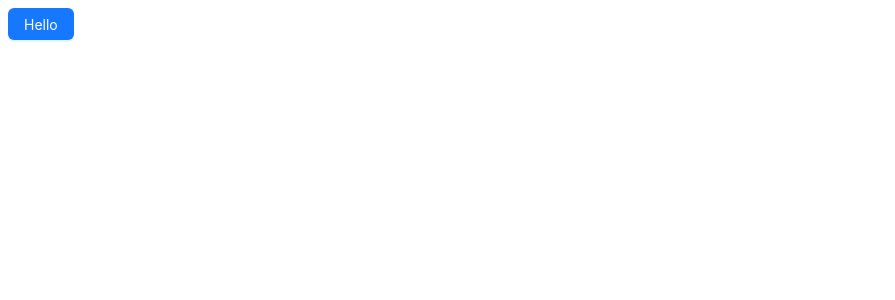
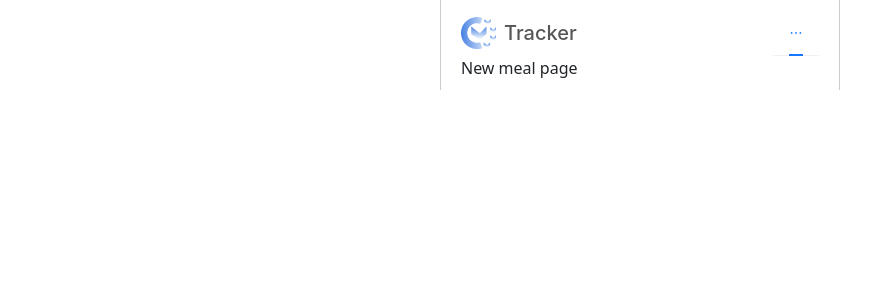
Before and after one commit to nenahui/Calorie-Tracker, a React (Vite) app: page /meals/add in a window 1280 px wide. Shown: the top 300 px of the page, without its empty margins (0-895 px from the left). Built offline with nearby package versions, Linux system fonts and the light colour scheme.

Commit message:
Added Layout and created a header and routing for the Home and New Meal pages

```diff
--- a/package.json
+++ b/package.json
@@ -10,8 +10,10 @@
     "preview": "vite preview"
   },
   "dependencies": {
+    "@ant-design/icons": "^5.3.7",
     "antd": "^5.19.1",
     "axios": "^1.7.2",
+    "bootstrap": "^5.3.3",
     "prettier": "^3.3.2",
     "react": "^18.2.0",
     "react-dom": "^18.2.0",
--- /dev/null
+++ b/src/App.css
@@ -0,0 +1,19 @@
+*, *:before, *:after {
+    box-sizing: border-box;
+}
+
+body {
+    margin: 0;
+}
+
+.container {
+    max-width: 400px !important;
+    margin: 0 auto !important;
+    padding: 10px 20px !important;
+    border-right: 1px solid rgba(0, 0, 0, 0.2);
+    border-left: 1px solid rgba(0, 0, 0, 0.2);
+}
+
+.link {
+    text-decoration: none;
+}
--- a/src/App.tsx
+++ b/src/App.tsx
@@ -1,9 +1,16 @@
-import { Button } from 'antd';
+import './App.css';
+import { Route, Routes } from 'react-router-dom';
+import { Main } from './pages/Main/Main';
+import { NewMeal } from './pages/NewMeal/NewMeal';
+import { Layout } from './components/Layout/Layout';
 
 export const App = () => {
   return (
-    <>
-      <Button type={'primary'}>Hello</Button>
-    </>
+    <Layout>
+      <Routes>
+        <Route path='/' element={<Main />} />
+        <Route path='/meals/add' element={<NewMeal />} />
+      </Routes>
+    </Layout>
   );
 };
--- /dev/null
+++ b/src/components/Header/Header.tsx
@@ -0,0 +1,70 @@
+import { useState } from 'react';
+import { Link } from 'react-router-dom';
+import { Typography } from 'antd';
+import type { MenuProps } from 'antd';
+import { HomeOutlined, PlusCircleOutlined } from '@ant-design/icons';
+import { Menu } from 'antd';
+
+type MenuItem = Required<MenuProps>['items'][number];
+
+const items: MenuItem[] = [
+  {
+    label: (
+      <Link to='/' className={'link'}>
+        Home
+      </Link>
+    ),
+    key: 'home',
+    icon: <HomeOutlined />,
+  },
+  {
+    label: (
+      <Link to={'/meals/add'} className={'link'}>
+        New Meal
+      </Link>
+    ),
+    key: 'new-meal',
+    icon: <PlusCircleOutlined />,
+  },
+];
+
+const { Title } = Typography;
+
+export const Header = () => {
+  const [currentPage, setCurrentPage] = useState('home');
+
+  const onClick: MenuProps['onClick'] = (e) => {
+    console.log('click ', e);
+    setCurrentPage(e.key);
+  };
+
+  return (
+    <header
+      className={'d-flex align-items-center justify-content-between gap-3'}
+    >
+      <Link to='/' className={'link'}>
+        <Title
+          level={4}
+          className={
+            'm-0 text-nowrap fw-medium opacity-75 d-flex align-items-center'
+          }
+        >
+          <img
+            width={'35'}
+            className={'me-2'}
+            src={'/logo.svg'}
+            alt={'Tracker logo'}
+          />
+          Tracker
+        </Title>
+      </Link>
+
+      <Menu
+        onClick={onClick}
+        selectedKeys={[currentPage]}
+        mode='horizontal'
+        items={items}
+      />
+    </header>
+  );
+};
--- /dev/null
+++ b/src/components/Layout/Layout.tsx
@@ -0,0 +1,11 @@
+import React, { PropsWithChildren } from 'react';
+import { Header } from '../Header/Header';
+
+export const Layout: React.FC<PropsWithChildren> = ({ children }) => {
+  return (
+    <div className={'container'}>
+      <Header />
+      {children}
+    </div>
+  );
+};
--- a/src/main.tsx
+++ b/src/main.tsx
@@ -1,9 +1,13 @@
 import React from 'react';
 import ReactDOM from 'react-dom/client';
 import { App } from './App';
+import { BrowserRouter } from 'react-router-dom';
+import 'bootstrap/dist/css/bootstrap.min.css';
 
 ReactDOM.createRoot(document.getElementById('root')!).render(
   <React.StrictMode>
-    <App />
+    <BrowserRouter>
+      <App />
+    </BrowserRouter>
   </React.StrictMode>
 );
--- /dev/null
+++ b/src/pages/Main/Main.tsx
@@ -0,0 +1,3 @@
+export const Main = () => {
+  return <>Main page</>;
+};
--- /dev/null
+++ b/src/pages/NewMeal/NewMeal.tsx
@@ -0,0 +1,3 @@
+export const NewMeal = () => {
+  return <>New meal page</>;
+};
```
Also changed, not shown: public/logo.svg (added), 1 other file (tests, documents, lock files or other folders).
